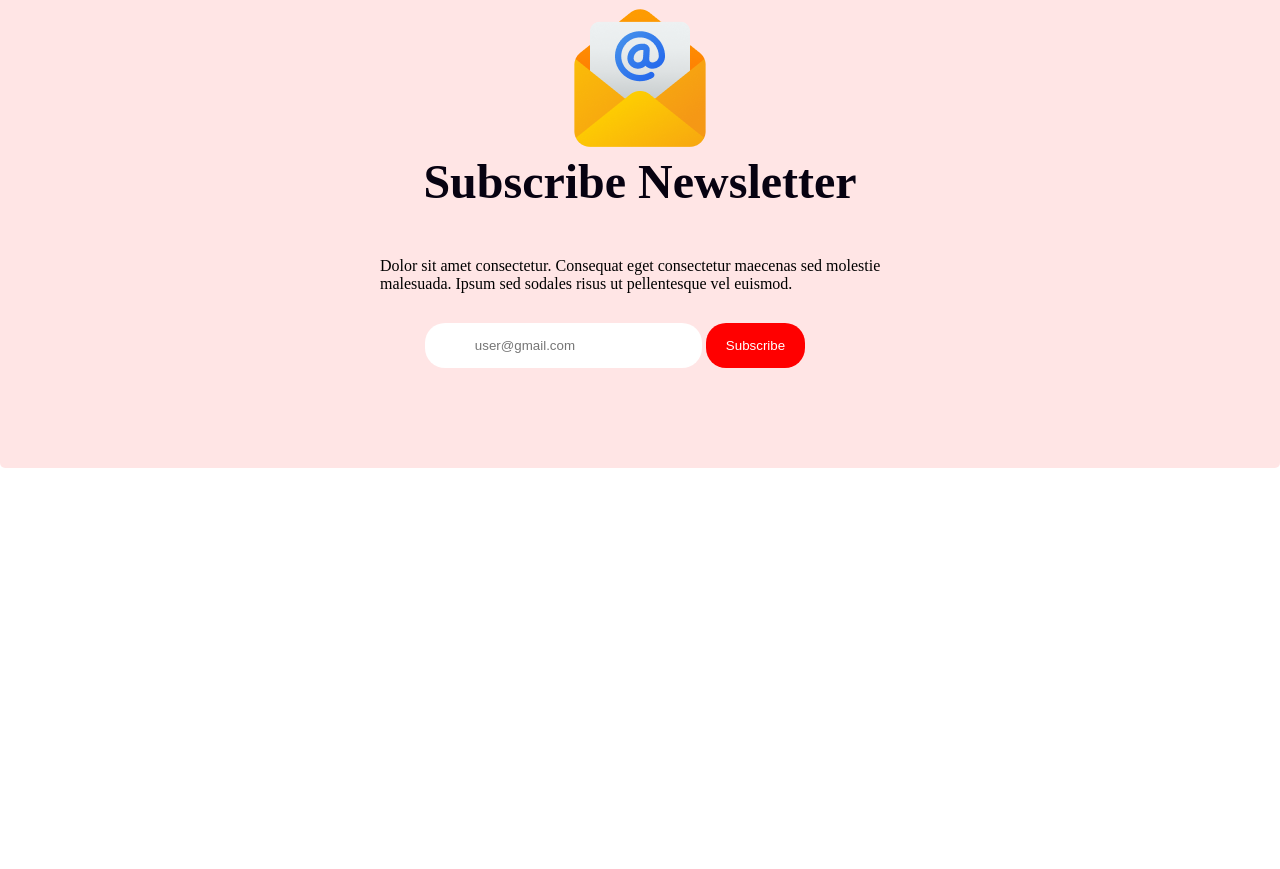
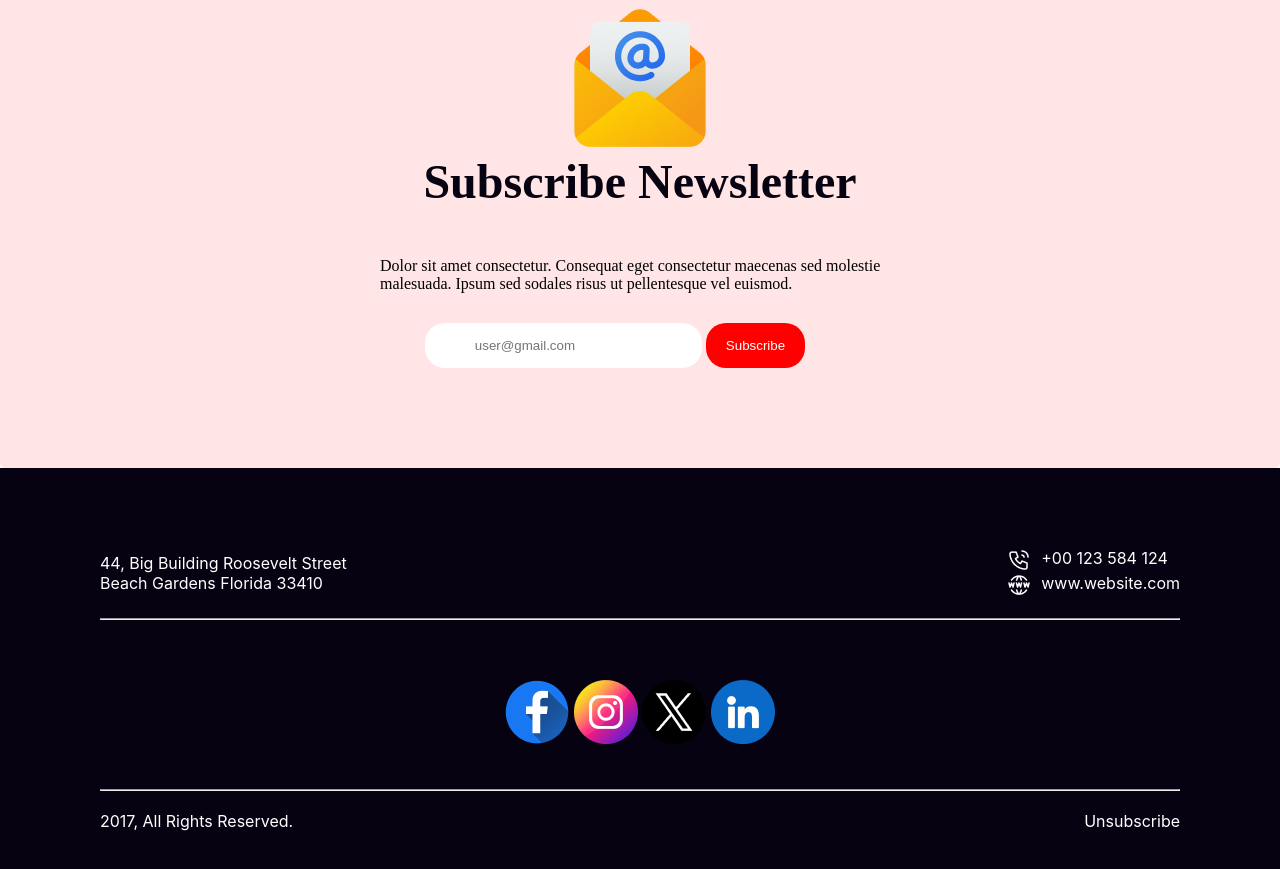
Before and after one commit to UlfathAraIslam/new-year-offer, a plain HTML site: page index.html in a window 1280 px wide. Shown: the part 6314-7183 px from the top of the page. Before the commit the page ends 6782 px from the top, so only its background shows below. Drawn offline with Linux system fonts and the light colour scheme.

Commit message:
footer added

```diff
--- a/index.html
+++ b/index.html
@@ -107,7 +107,32 @@
       </section>
     </main>
     <footer class="footer">
-
+      <div class="footer-header">
+          <p>44, Big Building Roosevelt Street <br>
+            Beach Gardens Florida 33410</p>
+            <div>
+              <div class="call">
+                <img src="./icons/Call.png" alt="">
+                <p>+00 123 584 124</p>
+              </div>
+              <div class="web">
+                <img src="./icons/Website.png" alt="">
+                <p>www.website.com</p>
+              </div>
+            </div>
+      </div>
+      <hr>
+      <div class="social text-center">
+        <img src="./icons/Facebook.png" alt="">
+        <img src="./icons/Instagram.png" alt="">
+        <img src="./icons/Twitter.png" alt="">
+        <img src="./icons/Linkedin.png" alt="">
+      </div>
+      <hr>
+      <div class="footer-bottom">
+        <p>2017, All Rights Reserved.</p>
+        <p>Unsubscribe</p>
+      </div>
     </footer>
   </body>
 </html>
--- a/styles/index.css
+++ b/styles/index.css
@@ -32,7 +32,7 @@
 section{
     margin-top: 120px;
 }
-body{
+main{
     max-width: 1460px;
     margin: 0 auto;
   }
@@ -195,3 +195,33 @@ input{
   margin-right: 50px;
 
 }
+/* footer */
+.footer{
+  font-family: 'Inter';
+  background-color: #070211;
+  padding: 80px 100px;
+  color: #fff;
+}
+.footer-header{
+  display: flex;
+  justify-content: space-between;
+  align-items: center;
+  margin-bottom: 20px;
+}
+.call, .web{
+  display: flex;
+  gap: 10px;
+}
+hr{
+  margin-bottom: 20px;
+}
+.social{
+  padding: 40px;
+}
+.social-img{
+width: 64px;
+}
+.footer-bottom{
+  display: flex;
+  justify-content: space-between;
+}
```
